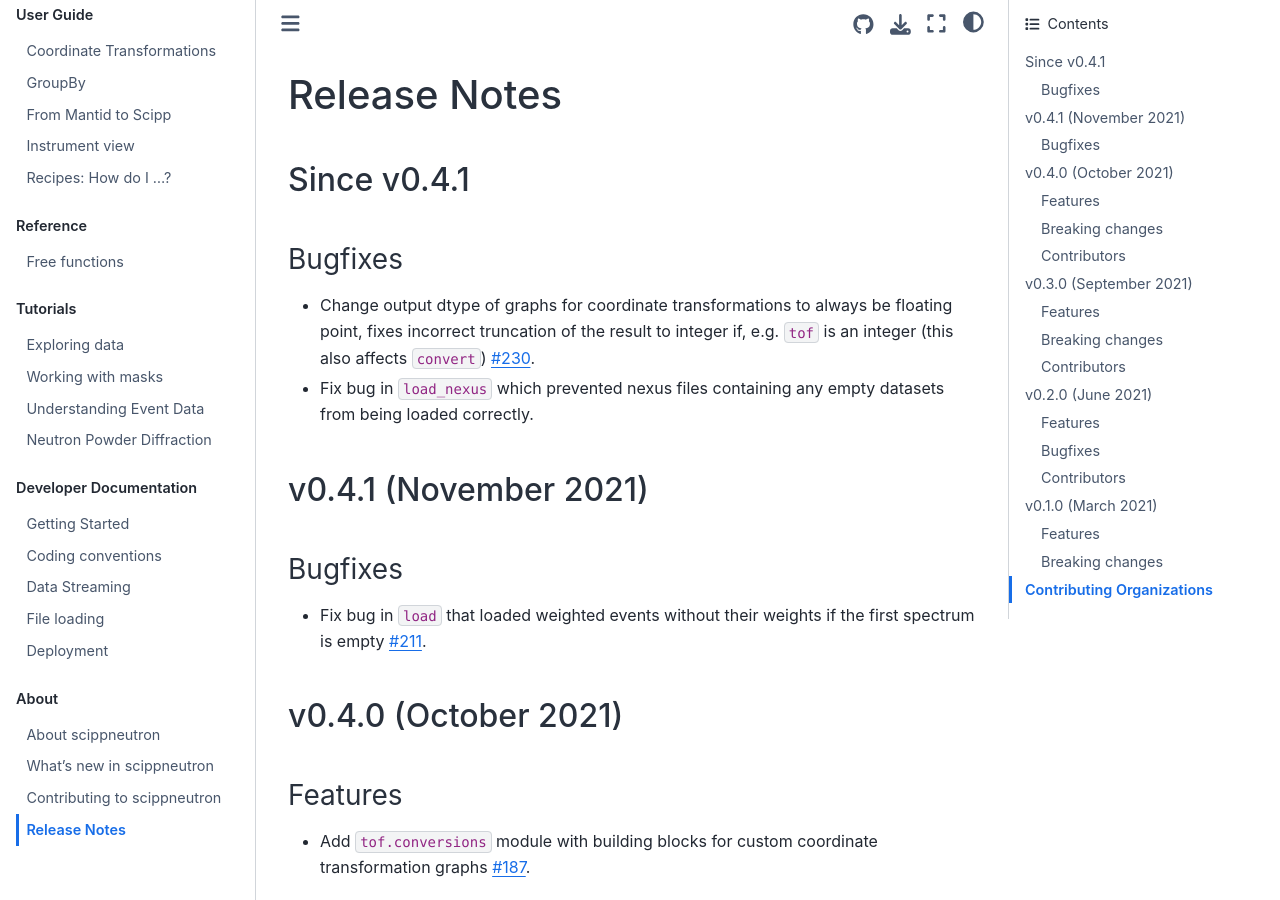
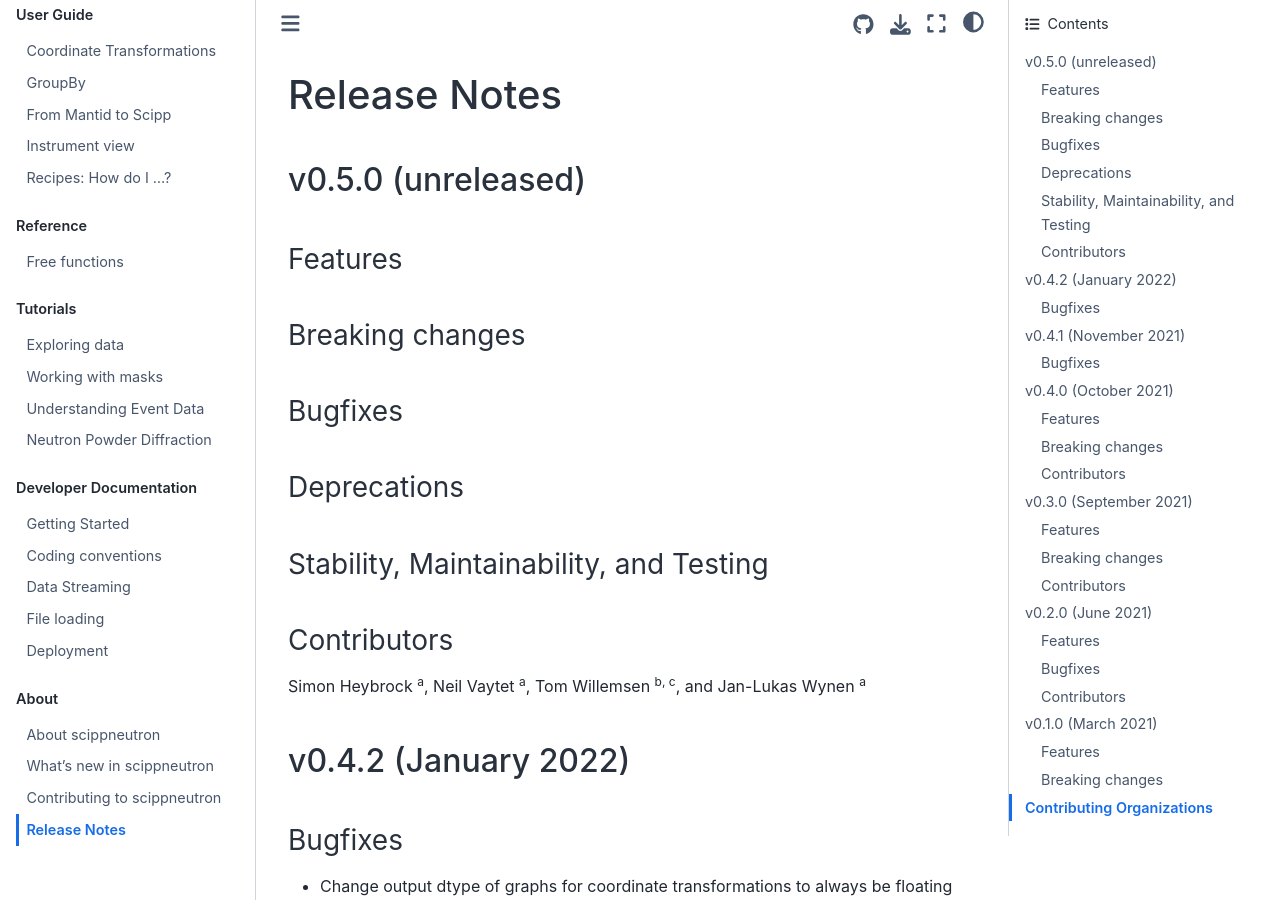
Before and after one commit to scipp/scippneutron, a Sphinx documentation site: the page built from docs/about/release-notes.rst, in a window 1280 px wide and 900 px high. Built offline with Sphinx 7.4.7 and the Sphinx Book theme 1.1.4, drawn with Linux system fonts in a browser that asks for light colours.

Commit message:
Update release notes for v0.4.2

```diff
--- a/docs/about/release-notes.rst
+++ b/docs/about/release-notes.rst
@@ -3,8 +3,34 @@
 Release Notes
 =============
 
-Since v0.4.1
-------------
+v0.5.0 (unreleased)
+--------------------
+
+Features
+~~~~~~~~
+
+Breaking changes
+~~~~~~~~~~~~~~~~
+
+Bugfixes
+~~~~~~~~
+
+Deprecations
+~~~~~~~~~~~~
+
+Stability, Maintainability, and Testing
+~~~~~~~~~~~~~~~~~~~~~~~~~~~~~~~~~~~~~~~
+
+Contributors
+~~~~~~~~~~~~
+
+Simon Heybrock :sup:`a`\ ,
+Neil Vaytet :sup:`a`\ ,
+Tom Willemsen :sup:`b, c`\ ,
+and Jan-Lukas Wynen :sup:`a`
+
+v0.4.2 (January 2022)
+---------------------
 
 Bugfixes
 ~~~~~~~~
```
